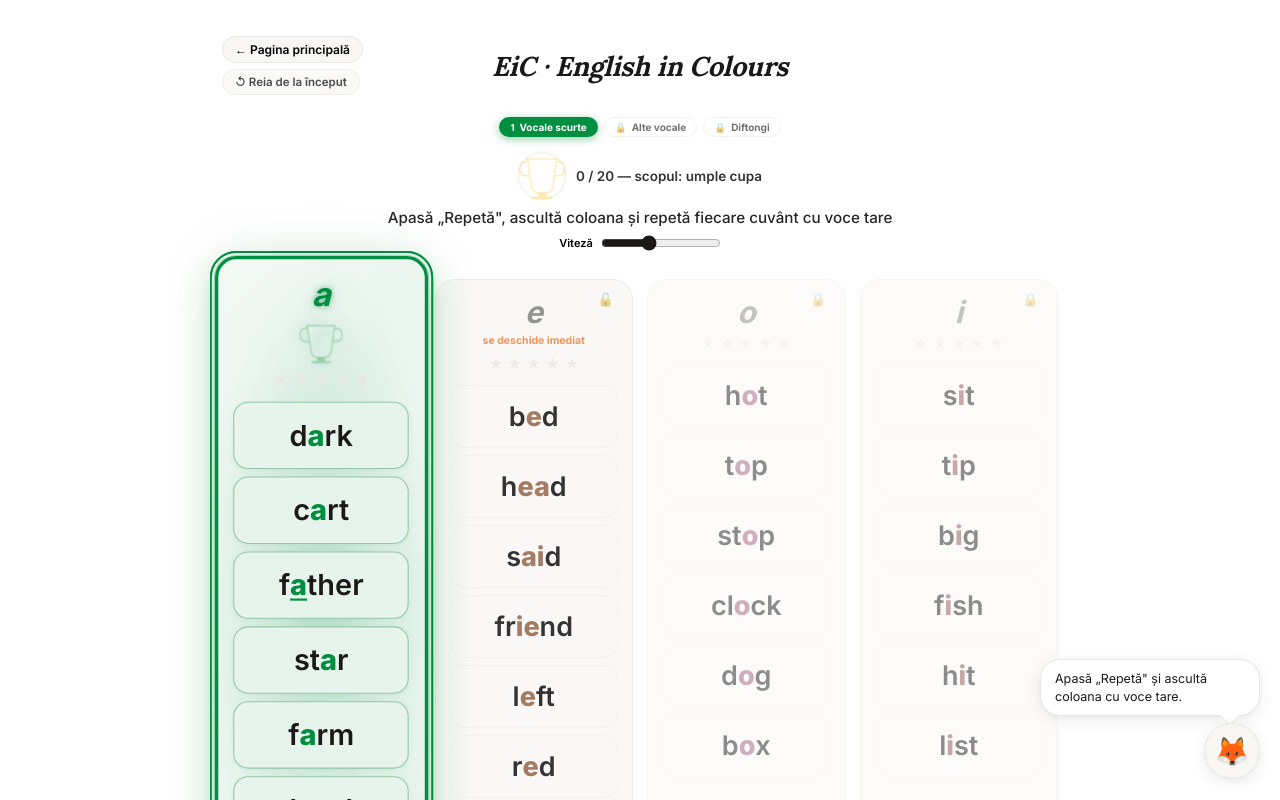
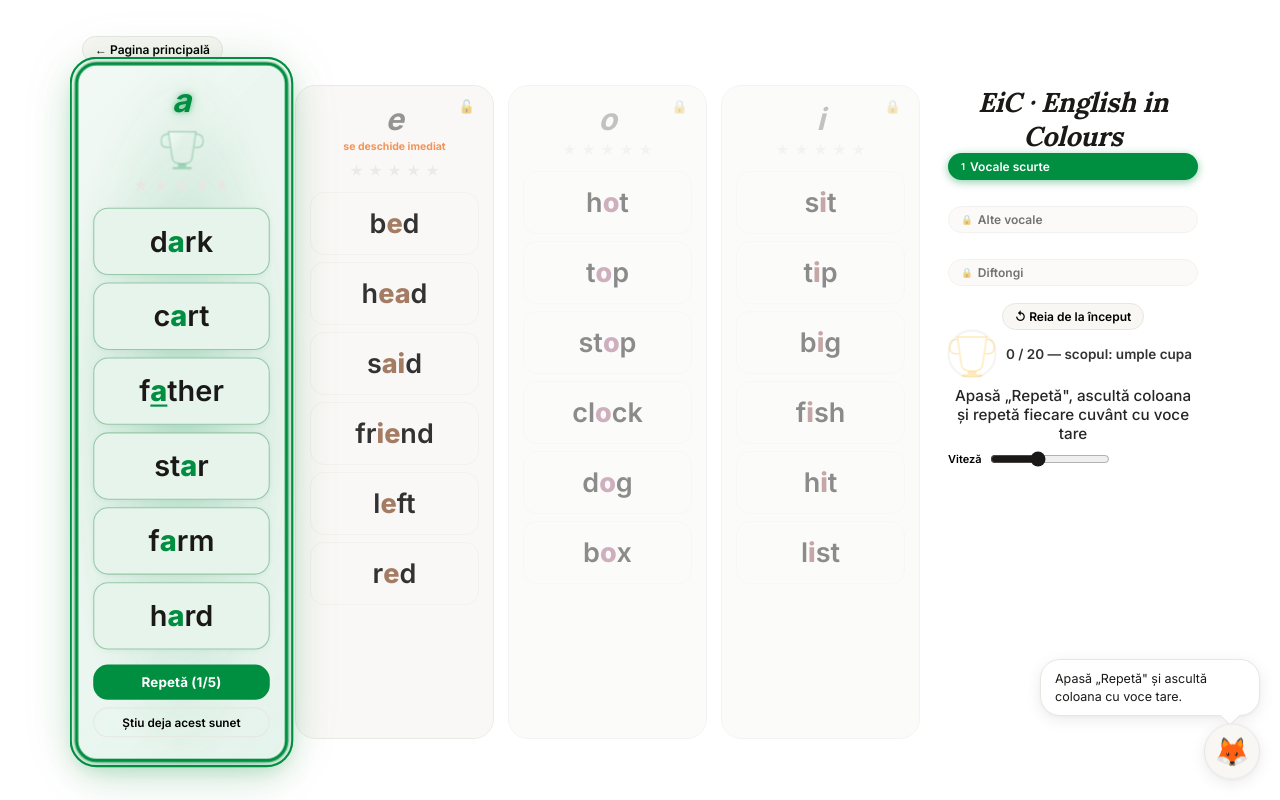
Before and after one commit to NetsurferX/eic-next, a Next.js app: page /learn in a window 1280 px wide. Shown: the top 800 px of the page. Built offline with nearby package versions, Linux system fonts and the light colour scheme.

Commit message:
mutat la dreapta learn

```diff
--- a/src/app/globals.css
+++ b/src/app/globals.css
@@ -1095,6 +1095,57 @@
   padding: 2.25rem 2rem 3rem;
 }
 
+/* ── Layout desktop: cupă/coloane în stânga, panoul cu titlu + progres +
+   viteză mutat în dreapta — eliberează înălțimea ocupată altfel de un
+   header orizontal, ca toate cele 4 coloane să încapă pe ecran fără
+   scroll vertical. Sub 1024px se revine la stivuire verticală, cu
+   panoul înapoi deasupra coloanelor (ordinea originală). ── */
+.lesson-layout {
+  display: flex;
+  flex-direction: column;
+  gap: 20px;
+}
+.lesson-layout .lesson-sidebar { order: -1; }
+.lesson-layout .lesson-grid { order: 0; }
+
+@media (min-width: 1024px) {
+  .lesson-page { max-width: 1180px; }
+  .lesson-layout {
+    flex-direction: row;
+    align-items: flex-start;
+    gap: 28px;
+  }
+  .lesson-layout .lesson-sidebar { order: 0; }
+  .lesson-layout .lesson-grid { order: 0; }
+  .lesson-grid { flex: 1 1 auto; min-width: 0; }
+  .lesson-sidebar {
+    flex: 0 0 250px;
+    width: 250px;
+    position: sticky;
+    top: 20px;
+    text-align: left;
+  }
+  .lesson-sidebar .lesson-stepper,
+  .lesson-sidebar .lesson-progress-inline,
+  .lesson-sidebar .lesson-speed-control {
+    justify-content: flex-start;
+  }
+  /* ── butoanele de nivel din sidebar: unul sub altul, cu un rând gol
+     între ele (nu doar un gap mic ca la stepper-ul orizontal) ── */
+  .lesson-sidebar .lesson-stepper {
+    flex-direction: column;
+    align-items: stretch;
+    flex-wrap: nowrap;
+    gap: 1.6rem;
+  }
+  .lesson-reset-btn-sidebar {
+    align-self: flex-start;
+    margin-top: .2rem;
+  }
+  .lesson-sidebar .review-panel { text-align: left; }
+  .lesson-sidebar .review-words { justify-content: flex-start; }
+}
+
 /* ── Titlul și butonul de întoarcere pe același rând — economisește un
    rând întreg de înălțime. Grid 1fr/auto/1fr ține titlul centrat pe pagină
    indiferent de lățimea butonului din stânga. ── */
@@ -1319,11 +1370,11 @@
 .lesson-stepper-pill {
   display: inline-flex; align-items: center; gap: 5px;
   font-family: var(--font-sans);
-  font-size: 10px; font-weight: 700;
-  padding: 3px 10px;
-  border-radius: 999px;
-  border: 1.5px solid var(--color-border);
-  background: none;
+  font-size: 12px; font-weight: 600;
+  padding: 5px 12px;
+  border-radius: var(--radius-md);
+  border: 1px solid var(--color-border);
+  background: var(--color-surface);
   color: var(--color-text-secondary);
   opacity: .55;
   cursor: default;
@@ -1862,9 +1913,8 @@
    rar, nu vrem să concureze vizual cu „Pagina principală") ── */
 .lesson-reset-btn {
   display: inline-flex; align-items: center; gap: 5px;
-  font-size: 11.5px; font-weight: 600; font-family: var(--font-sans);
+  font-size: 12px; font-weight: 600; font-family: var(--font-sans);
   color: var(--color-text-secondary);
-  opacity: .7;
   background: var(--color-surface);
   border: 1px solid var(--color-border);
   border-radius: var(--radius-md);
@@ -1872,7 +1922,7 @@
   cursor: pointer;
   transition: background .15s, opacity .15s;
 }
-.lesson-reset-btn:hover { opacity: 1; background: var(--color-surface-2); }
+.lesson-reset-btn:hover { background: var(--color-surface-2); }
 
 /* ── modalul de confirmare a resetării — aceeași rețetă ca level-overlay
    (fixed pe tot ecranul, fundal întunecat + blur), dar mult mai simplu:
@@ -2515,8 +2565,9 @@
 .review-title { font-size: 11px; font-weight: 700; text-transform: uppercase; letter-spacing: .05em; color: var(--color-text-muted); margin-bottom: .5rem; }
 .review-words { display: flex; flex-wrap: wrap; gap: 6px; justify-content: center; }
 .review-word-btn {
-  font-size: 12.5px; font-weight: 600; padding: 5px 12px;
-  border-radius: 999px; border: 1px solid var(--color-border);
-  background: var(--color-surface); cursor: pointer;
+  font-size: 12px; font-weight: 600; padding: 5px 12px;
+  border-radius: var(--radius-md); border: 1px solid var(--color-border);
+  background: var(--color-surface); color: var(--color-text-secondary);
+  cursor: pointer;
 }
 .review-word-btn:hover { background: var(--color-surface-2); }
--- a/src/app/learn/page.tsx
+++ b/src/app/learn/page.tsx
@@ -520,64 +520,10 @@
       <div className="lesson-top-row">
         <div className="lesson-top-links">
           <Link href="/" className="lesson-back-btn" onClick={stopPlayback}>← Pagina principală</Link>
-          <button type="button" className="lesson-reset-btn" onClick={() => setShowResetConfirm(true)}>
-            ↺ Reia de la început
-          </button>
         </div>
-        <h1 className="lesson-title">EiC · English in Colours</h1>
       </div>
 
-      <header className="lesson-header">
-        <div className="lesson-stepper" aria-label="Niveluri">
-          {LEVELS.map((lv, i) => {
-            const done    = isLevelDone(i)
-            const locked  = !unlockedLevels[i]
-            const viewing = i === levelIndex
-            const canVisit = !locked && !viewing
-            const pillStyle = { '--pill-color': lv.lessons[0].color } as CSSProperties
-            return (
-              <button
-                type="button"
-                key={lv.id}
-                className={`lesson-stepper-pill ${done ? 'is-done' : ''} ${viewing ? 'is-current' : ''} ${locked ? 'is-locked' : ''} ${canVisit ? 'is-visitable' : ''}`}
-                style={pillStyle}
-                title={canVisit ? `Revezi ${lv.name}` : lv.name}
-                onClick={canVisit ? () => visitLevel(i) : undefined}
-                disabled={!canVisit}
-              >
-                <span className="lesson-stepper-dot" aria-hidden="true">{done ? '✓' : locked ? '🔒' : i + 1}</span>
-                <span className="lesson-stepper-label">{lv.name.replace(/^Nivelul \d+ · /, '')}</span>
-              </button>
-            )
-          })}
-        </div>
-
-        <div className="lesson-progress-inline">
-          <Cup progressPct={progressPct} size={48} color="#FFB300" allFull={levelMastered} idSuffix="master" className="lesson-progress-cup" showBubbles ring />
-          <p className="lesson-progress-caption">
-            {levelMastered ? '🎉 Cupa e plină!' : `${totalLevelStars} / ${maxLevelStars} — scopul: umple cupa`}
-          </p>
-        </div>
-
-        <p className="lesson-subhead">
-          {allDone ? 'Repetă cuvintele cu voce tare' : 'Apasă „Repetă", ascultă coloana și repetă fiecare cuvânt cu voce tare'}
-        </p>
-
-        <div className="lesson-speed-control">
-          <label htmlFor="speed-slider" className="lesson-speed-label">Viteză</label>
-          <input
-            id="speed-slider"
-            type="range"
-            min={800}
-            max={3000}
-            step={50}
-            value={autoDelayMs}
-            onChange={(e) => setAutoDelayMs(Number(e.target.value))}
-            className="lesson-speed-slider"
-          />
-        </div>
-      </header>
-
+      <div className="lesson-layout">
       <div className="lesson-grid">
         {level.lessons.map((l, i) => {
           const isUnlocked   = colUnlocked[levelIndex][i]
@@ -684,6 +630,62 @@
         })}
       </div>
 
+      <aside className="lesson-header lesson-sidebar">
+        <h1 className="lesson-title">EiC · English in Colours</h1>
+
+        <div className="lesson-stepper" aria-label="Niveluri">
+          {LEVELS.map((lv, i) => {
+            const done    = isLevelDone(i)
+            const locked  = !unlockedLevels[i]
+            const viewing = i === levelIndex
+            const canVisit = !locked && !viewing
+            const pillStyle = { '--pill-color': lv.lessons[0].color } as CSSProperties
+            return (
+              <button
+                type="button"
+                key={lv.id}
+                className={`lesson-stepper-pill ${done ? 'is-done' : ''} ${viewing ? 'is-current' : ''} ${locked ? 'is-locked' : ''} ${canVisit ? 'is-visitable' : ''}`}
+                style={pillStyle}
+                title={canVisit ? `Revezi ${lv.name}` : lv.name}
+                onClick={canVisit ? () => visitLevel(i) : undefined}
+                disabled={!canVisit}
+              >
+                <span className="lesson-stepper-dot" aria-hidden="true">{done ? '✓' : locked ? '🔒' : i + 1}</span>
+                <span className="lesson-stepper-label">{lv.name.replace(/^Nivelul \d+ · /, '')}</span>
+              </button>
+            )
+          })}
+        </div>
+
+        <button type="button" className="lesson-reset-btn lesson-reset-btn-sidebar" onClick={() => setShowResetConfirm(true)}>
+          ↺ Reia de la început
+        </button>
+
+        <div className="lesson-progress-inline">
+          <Cup progressPct={progressPct} size={48} color="#FFB300" allFull={levelMastered} idSuffix="master" className="lesson-progress-cup" showBubbles ring />
+          <p className="lesson-progress-caption">
+            {levelMastered ? '🎉 Cupa e plină!' : `${totalLevelStars} / ${maxLevelStars} — scopul: umple cupa`}
+          </p>
+        </div>
+
+        <p className="lesson-subhead">
+          {allDone ? 'Repetă cuvintele cu voce tare' : 'Apasă „Repetă", ascultă coloana și repetă fiecare cuvânt cu voce tare'}
+        </p>
+
+        <div className="lesson-speed-control">
+          <label htmlFor="speed-slider" className="lesson-speed-label">Viteză</label>
+          <input
+            id="speed-slider"
+            type="range"
+            min={800}
+            max={3000}
+            step={50}
+            value={autoDelayMs}
+            onChange={(e) => setAutoDelayMs(Number(e.target.value))}
+            className="lesson-speed-slider"
+          />
+        </div>
+
         {reviewWords.length > 0 && (
           <div className="review-panel">
             <p className="review-title">Cuvinte de exersat</p>
@@ -700,6 +702,9 @@
             </div>
           </div>
         )}
+      </aside>
+      </div>
+
 
       {showLevelOverlay && (
         <div className="level-overlay" role="dialog" aria-modal="true" aria-label="Nivel finalizat">
```
Lines whose indentation alone changed are shown as unchanged.
